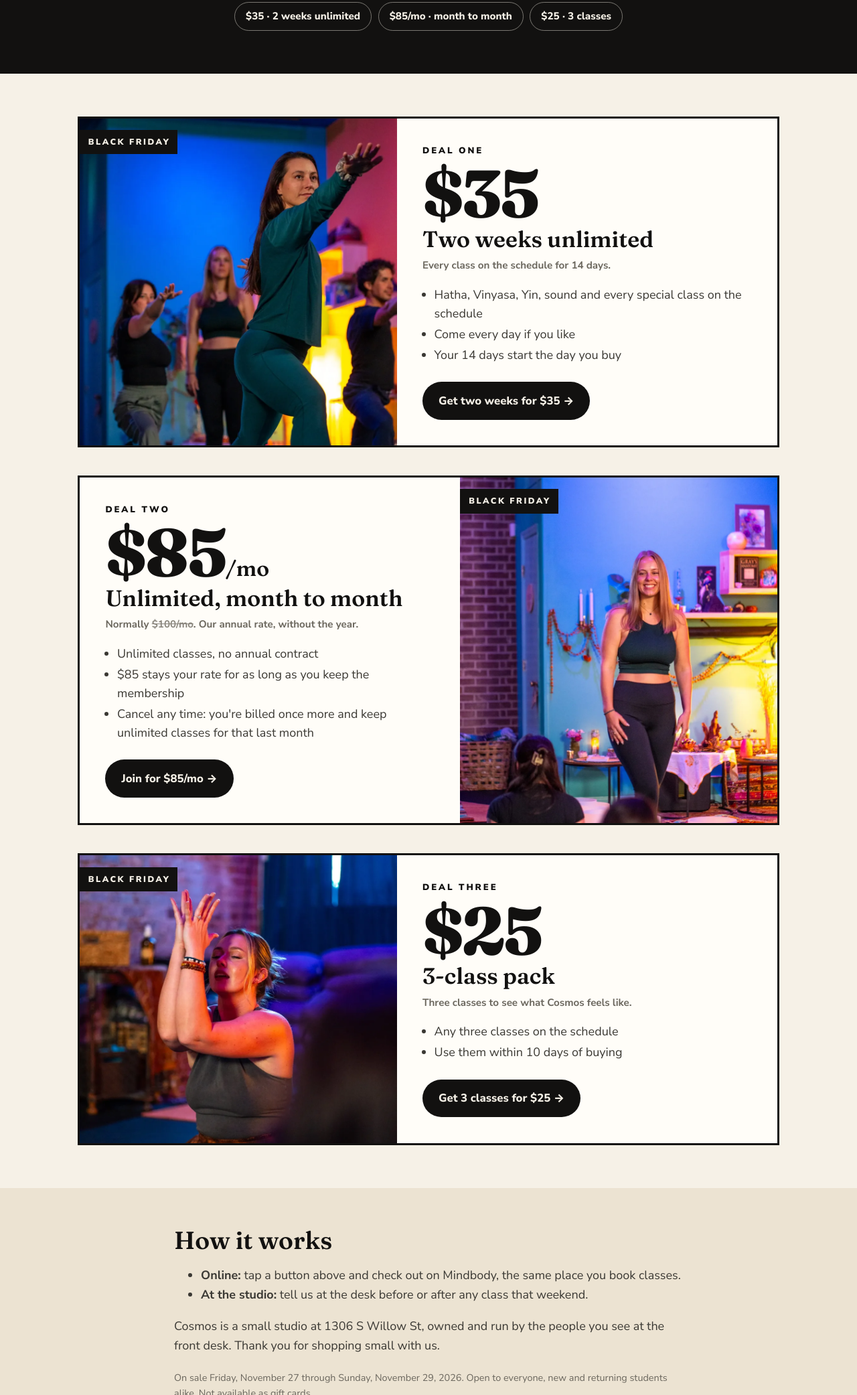
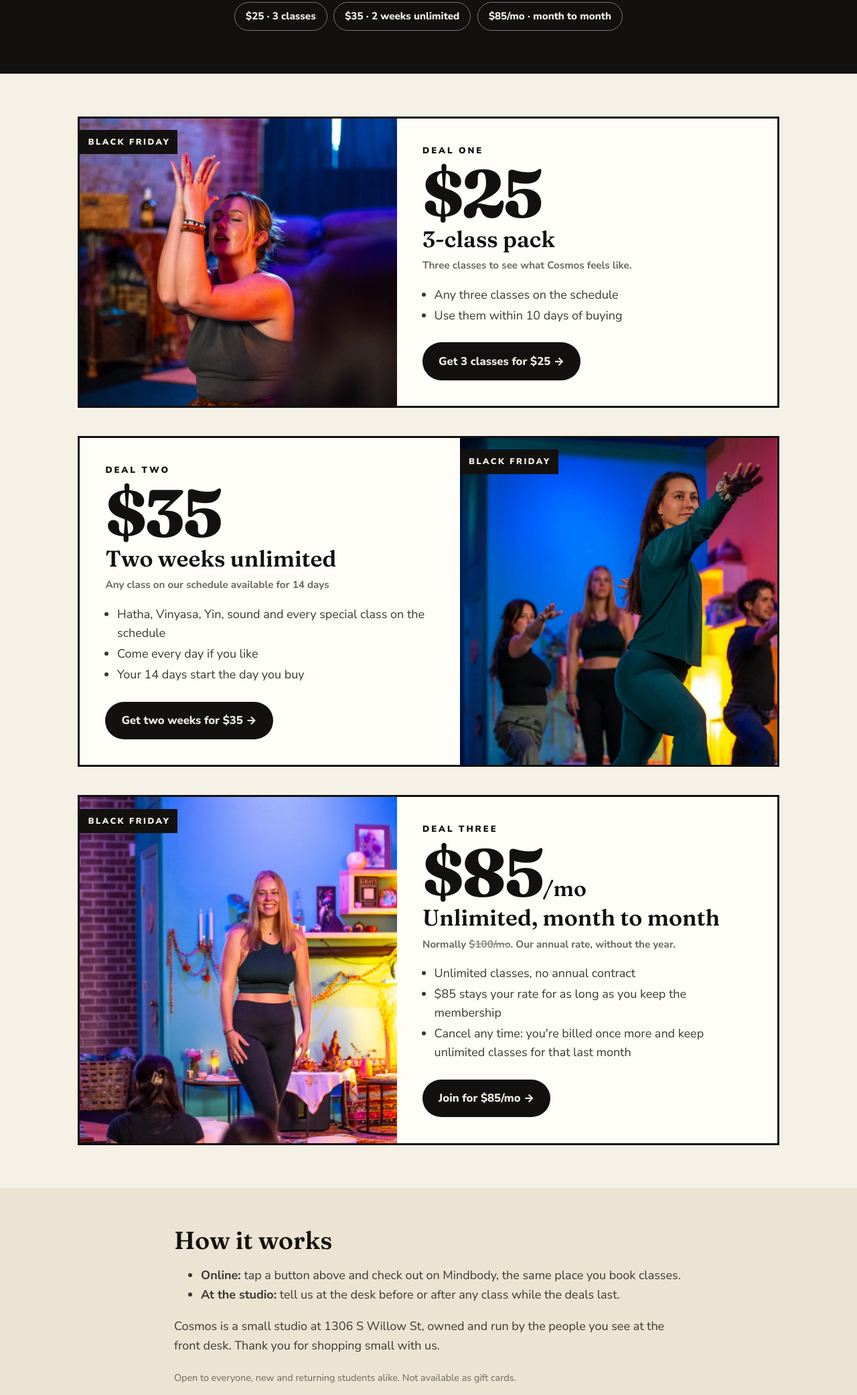
Before and after one commit to clayborneo/cosmos-yoga, a plain HTML site: page black-friday/index.html in a window 1280 px wide. Shown: the part 717-2800 px from the top of the page at 67% size. Drawn offline with Linux system fonts and the light colour scheme.

Commit message:
Early Black Friday: no dates, deals ordered $25/$35/$85, new $35 subhead, dateless share image; banner runs through Nov 30
Co-Authored-By: Claude Opus 5.5 <noreply@anthropic.com>

```diff
--- a/black-friday/index.html
+++ b/black-friday/index.html
@@ -3,25 +3,25 @@
 <head>
 <meta charset="utf-8">
 <meta name="viewport" content="width=device-width, initial-scale=1">
-<title>Black Friday Weekend Deals | Cosmos Yoga</title>
-<meta name="description" content="Cosmos Yoga's Black Friday weekend, Nov 27–29: two weeks unlimited for $35, unlimited month-to-month for $85/mo, or a 3-class pack for $25. Southside Chattanooga.">
+<title>Early Black Friday Deals | Cosmos Yoga</title>
+<meta name="description" content="Cosmos Yoga's Early Black Friday deals: a 3-class pack for $25, two weeks unlimited for $35, or unlimited month-to-month for $85/mo. Southside Chattanooga.">
 <link rel="canonical" href="https://cosmosyogachattanooga.com/black-friday/">
 <meta name="theme-color" content="#121110">
 <link rel="icon" type="image/png" href="../assets/favicon.png?v=4">
 <link rel="apple-touch-icon" href="../assets/favicon.png?v=4">
 <meta property="og:type" content="website">
 <meta property="og:site_name" content="Cosmos Yoga">
-<meta property="og:title" content="Black Friday Weekend at Cosmos Yoga">
-<meta property="og:description" content="Nov 27–29 only: $35 for two weeks unlimited, $85/mo unlimited month-to-month, or $25 for a 3-class pack.">
+<meta property="og:title" content="Early Black Friday at Cosmos Yoga">
+<meta property="og:description" content="$25 for a 3-class pack, $35 for two weeks unlimited, or $85/mo unlimited month-to-month.">
 <meta property="og:url" content="https://cosmosyogachattanooga.com/black-friday/">
-<meta property="og:image" content="https://cosmosyogachattanooga.com/assets/black-friday/og.jpg">
+<meta property="og:image" content="https://cosmosyogachattanooga.com/assets/black-friday/og.jpg?v=2">
 <meta property="og:image:width" content="1200">
 <meta property="og:image:height" content="630">
 <meta property="og:image:alt" content="The black Cosmos flower stamp beside a student in class, with the words Black Friday">
 <meta name="twitter:card" content="summary_large_image">
-<meta name="twitter:title" content="Black Friday Weekend at Cosmos Yoga">
-<meta name="twitter:description" content="Nov 27–29 only: $35 two weeks unlimited, $85/mo month-to-month, $25 3-class pack.">
-<meta name="twitter:image" content="https://cosmosyogachattanooga.com/assets/black-friday/og.jpg">
+<meta name="twitter:title" content="Early Black Friday at Cosmos Yoga">
+<meta name="twitter:description" content="$25 3-class pack, $35 two weeks unlimited, $85/mo month-to-month.">
+<meta name="twitter:image" content="https://cosmosyogachattanooga.com/assets/black-friday/og.jpg?v=2">
 <link rel="preconnect" href="https://fonts.googleapis.com">
 <link rel="preconnect" href="https://fonts.gstatic.com" crossorigin>
 <link href="https://fonts.googleapis.com/css2?family=Fraunces:ital,opsz,wght@0,9..144,600;0,9..144,800;1,9..144,500&family=Nunito+Sans:wght@400;600;700;800;900&display=swap" rel="stylesheet">
@@ -116,24 +116,39 @@ src="https://www.facebook.com/tr?id=1400458978895224&ev=PageView&noscript=1"
 <main class="bf">
   <section class="bf-hero">
     <div class="stampdisc"><img src="../assets/black-friday/stamp.svg" alt=""></div>
-    <p class="bf-eyebrow">Fri Nov 27 &ndash; Sun Nov 29 &middot; three days only</p>
+    <p class="bf-eyebrow">Early Black Friday deals</p>
     <h1>Black Friday<br>at Cosmos</h1>
-    <p class="lede">Three ways in, one weekend to grab them. Pick the one that fits, then come find your mat on the Southside.</p>
+    <p class="lede">Three ways in, for a short time only. Pick the one that fits, then come find your mat on the Southside.</p>
     <nav class="jump" aria-label="The three deals">
+      <a href="#three-pack">$25 &middot; 3 classes</a>
       <a href="#two-weeks">$35 &middot; 2 weeks unlimited</a>
       <a href="#monthly">$85/mo &middot; month to month</a>
-      <a href="#three-pack">$25 &middot; 3 classes</a>
     </nav>
   </section>
 
   <div class="bf-deals">
+    <article class="deal" id="three-pack">
+      <div class="deal-photo"><img src="../assets/black-friday/glow.webp" alt="A student with eyes closed and hands raised in prayer, lit by warm candlelight" style="object-position:50% 20%" width="1000" height="1500" loading="lazy"><span class="tag">Black Friday</span></div>
+      <div class="deal-body">
+        <p class="bf-eyebrow">Deal one</p>
+        <p class="bf-price">$25</p>
+        <h2>3-class pack</h2>
+        <p class="was">Three classes to see what Cosmos feels like.</p>
+        <ul>
+          <li>Any three classes on the schedule</li>
+          <li>Use them within 10 days of buying</li>
+        </ul>
+        <a class="bf-buy" data-buy="threePack" href="../pricing.html">Get 3 classes for $25 &rarr;</a>
+      </div>
+    </article>
+
     <article class="deal" id="two-weeks">
       <div class="deal-photo"><img src="../assets/black-friday/group.webp" alt="A teacher leading a full class through warrior two in the blue and pink light of the studio" style="object-position:50% 10%" width="1000" height="1500" loading="lazy"><span class="tag">Black Friday</span></div>
       <div class="deal-body">
-        <p class="bf-eyebrow">Deal one</p>
+        <p class="bf-eyebrow">Deal two</p>
         <p class="bf-price">$35</p>
         <h2>Two weeks unlimited</h2>
-        <p class="was">Every class on the schedule for 14 days.</p>
+        <p class="was">Any class on our schedule available for 14 days</p>
         <ul>
           <li>Hatha, Vinyasa, Yin, sound and every special class on the schedule</li>
           <li>Come every day if you like</li>
@@ -146,7 +161,7 @@ src="https://www.facebook.com/tr?id=1400458978895224&ev=PageView&noscript=1"
     <article class="deal" id="monthly">
       <div class="deal-photo"><img src="../assets/black-friday/altar.webp" alt="A smiling teacher standing in front of the altar at the head of a class" style="object-position:50% 25%" width="1000" height="1500" loading="lazy"><span class="tag">Black Friday</span></div>
       <div class="deal-body">
-        <p class="bf-eyebrow">Deal two</p>
+        <p class="bf-eyebrow">Deal three</p>
         <p class="bf-price">$85<small>/mo</small></p>
         <h2>Unlimited, month to month</h2>
         <p class="was">Normally <s>$100/mo</s>. Our annual rate, without the year.</p>
@@ -158,21 +173,6 @@ src="https://www.facebook.com/tr?id=1400458978895224&ev=PageView&noscript=1"
         <a class="bf-buy" data-buy="monthly" href="../pricing.html">Join for $85/mo &rarr;</a>
       </div>
     </article>
-
-    <article class="deal" id="three-pack">
-      <div class="deal-photo"><img src="../assets/black-friday/glow.webp" alt="A student with eyes closed and hands raised in prayer, lit by warm candlelight" style="object-position:50% 20%" width="1000" height="1500" loading="lazy"><span class="tag">Black Friday</span></div>
-      <div class="deal-body">
-        <p class="bf-eyebrow">Deal three</p>
-        <p class="bf-price">$25</p>
-        <h2>3-class pack</h2>
-        <p class="was">Three classes to see what Cosmos feels like.</p>
-        <ul>
-          <li>Any three classes on the schedule</li>
-          <li>Use them within 10 days of buying</li>
-        </ul>
-        <a class="bf-buy" data-buy="threePack" href="../pricing.html">Get 3 classes for $25 &rarr;</a>
-      </div>
-    </article>
   </div>
 
   <section class="bf-how">
@@ -180,10 +180,10 @@ src="https://www.facebook.com/tr?id=1400458978895224&ev=PageView&noscript=1"
       <h2>How it works</h2>
       <ul>
         <li><strong>Online:</strong> tap a button above and check out on Mindbody, the same place you book classes.</li>
-        <li><strong>At the studio:</strong> tell us at the desk before or after any class that weekend.</li>
+        <li><strong>At the studio:</strong> tell us at the desk before or after any class while the deals last.</li>
       </ul>
       <p>Cosmos is a small studio at 1306 S Willow St, owned and run by the people you see at the front desk. Thank you for shopping small with us.</p>
-      <p class="fine">On sale Friday, November 27 through Sunday, November 29, 2026. Open to everyone, new and returning students alike. Not available as gift cards.</p>
+      <p class="fine">Open to everyone, new and returning students alike. Not available as gift cards.</p>
     </div>
   </section>
 </main>
```
Also changed, not shown: index.html (+3 -3 lines), assets/black-friday/og.jpg.
